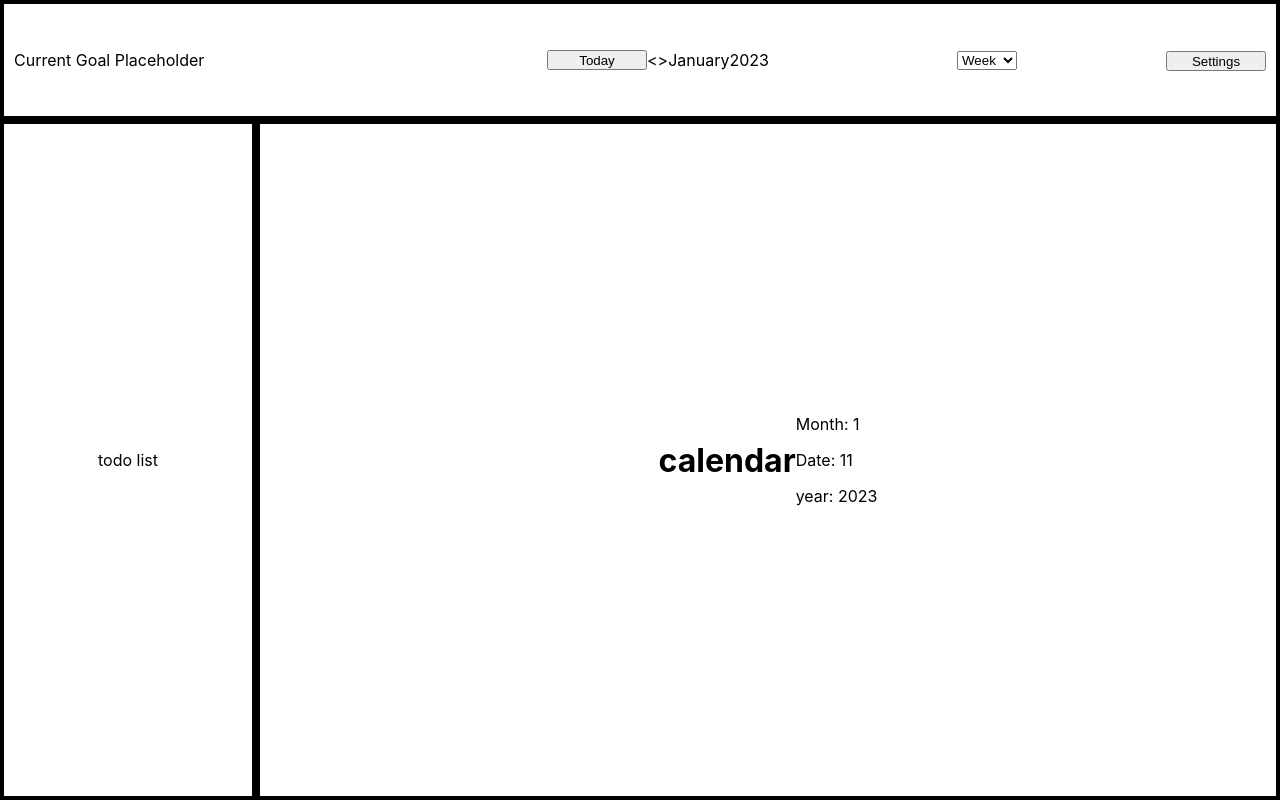
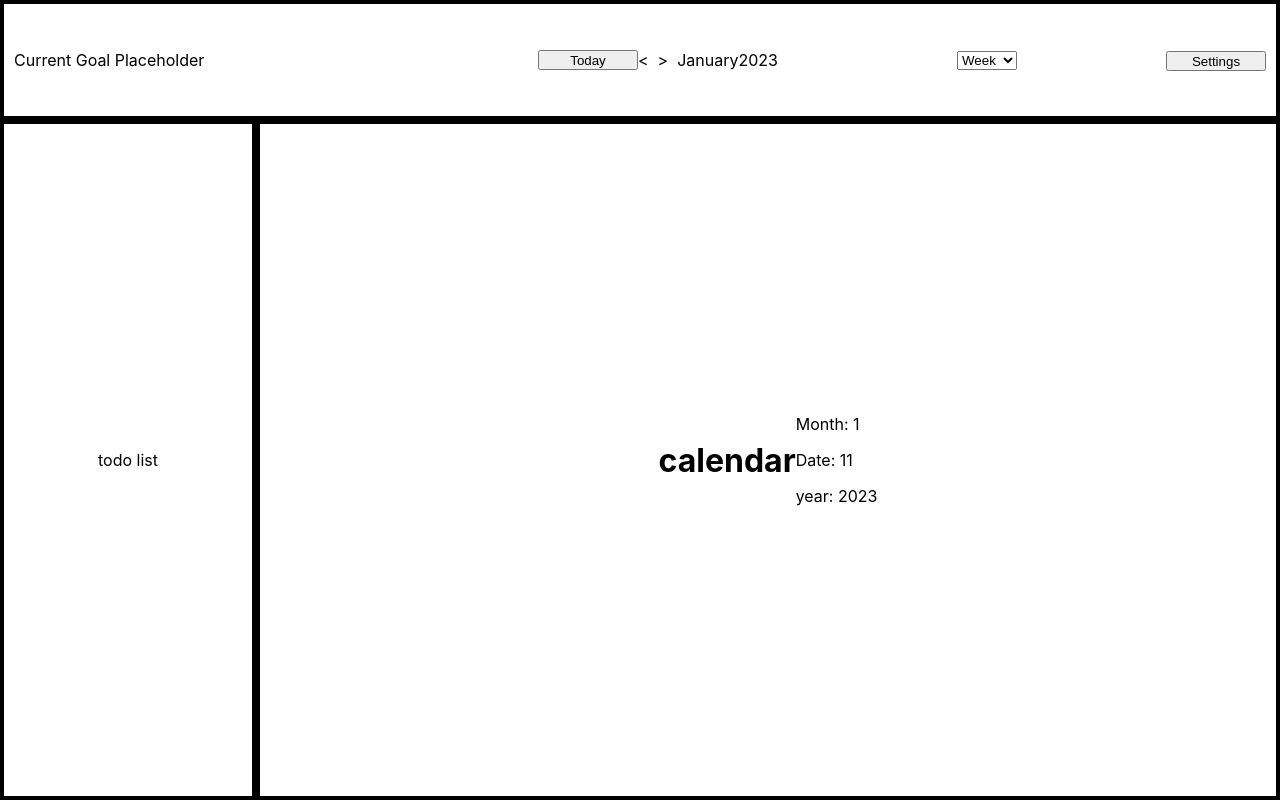
Before and after one commit to Mark-Cooper-Janssen-Vooles/Todolendar.UI, a React (Create React App) app: page / in a window 1280 px wide. Built offline with nearby package versions, Linux system fonts and the light colour scheme.

Commit message:
[MASTER] Fix pointer and remove comments

```diff
--- a/src/components/TodolenderHome/Navbar/MonthNavigation.tsx
+++ b/src/components/TodolenderHome/Navbar/MonthNavigation.tsx
@@ -25,8 +25,8 @@ const MonthNavigation = () => {
     return (
         <div className="MonthlyNavigation">
             <button className="ButtonSmall" onClick={handleTodayOnClick}>Today</button>
-            <div onClick={() => dispatch(decreaseWeek())}>{'<'}</div>
-            <div onClick={() => dispatch(increaseWeek())}>{'>'}</div>
+            <div className="HandOnHover" onClick={() => dispatch(decreaseWeek())}>{'<'} &nbsp; </div>
+            <div className="HandOnHover" onClick={() => dispatch(increaseWeek())}>{'>'} &nbsp;</div>
 
             <div>
                 { months[dayjs(viewingTime, "DD-MM-YYYY").month()] }
--- a/src/components/TodolenderHome/Navbar/MonthlyNavigation.css
+++ b/src/components/TodolenderHome/Navbar/MonthlyNavigation.css
@@ -4,3 +4,7 @@
     align-items: center;
     justify-content: center;
 }
+
+.HandOnHover {
+    cursor: pointer;
+}
--- a/src/reducers/Todolender.ts
+++ b/src/reducers/Todolender.ts
@@ -30,7 +30,6 @@ export const todolenderSlice = createSlice({
             state.viewingTime = dayjs(state.viewingTime, "DD-MM-YYYY").subtract(7, 'day').format("DD-MM-YYYY")
         },
         resetToCurrentWeek: (state) => {
-            console.log('hmm')
             state.viewingTime = date;
         }
     }
```
